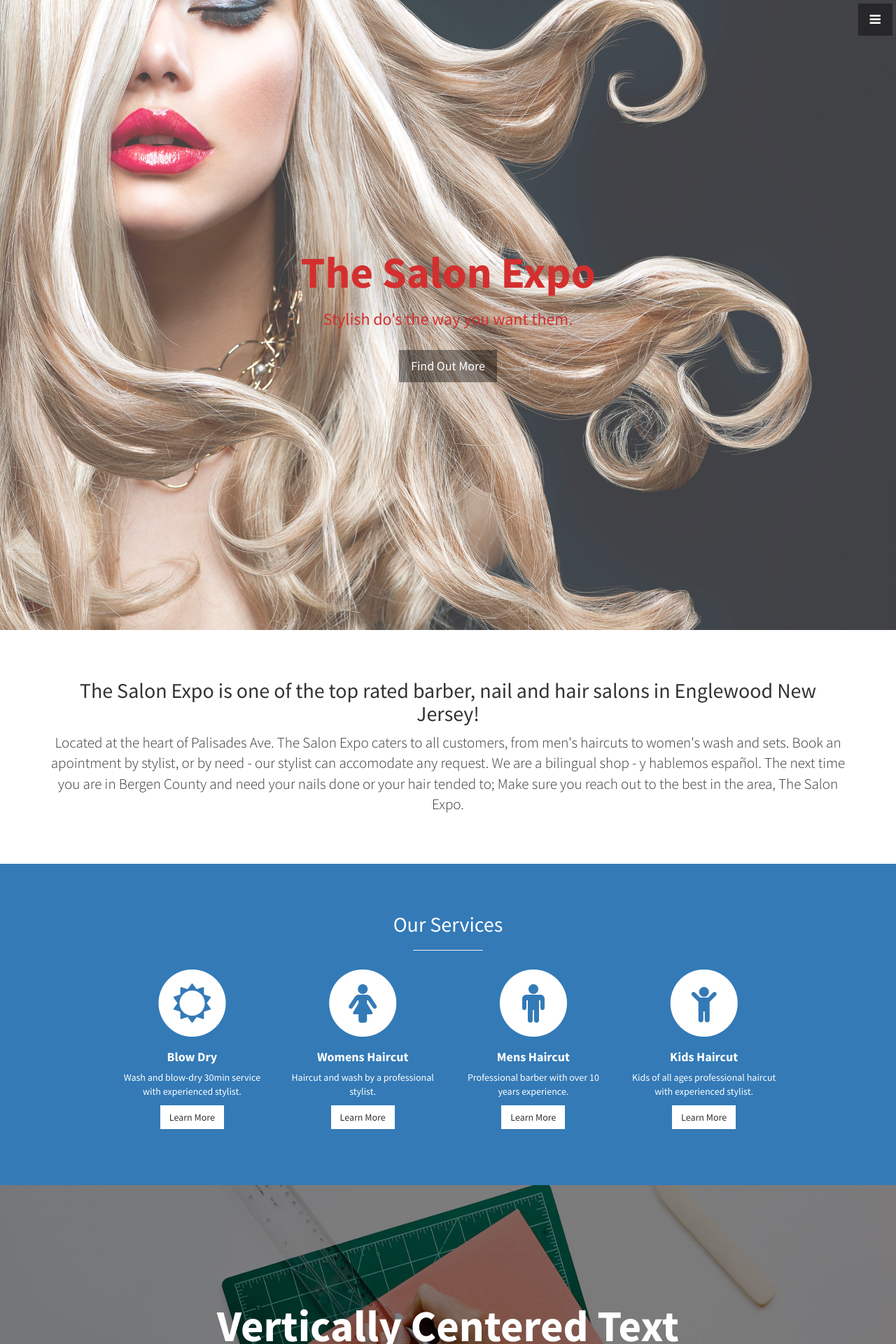
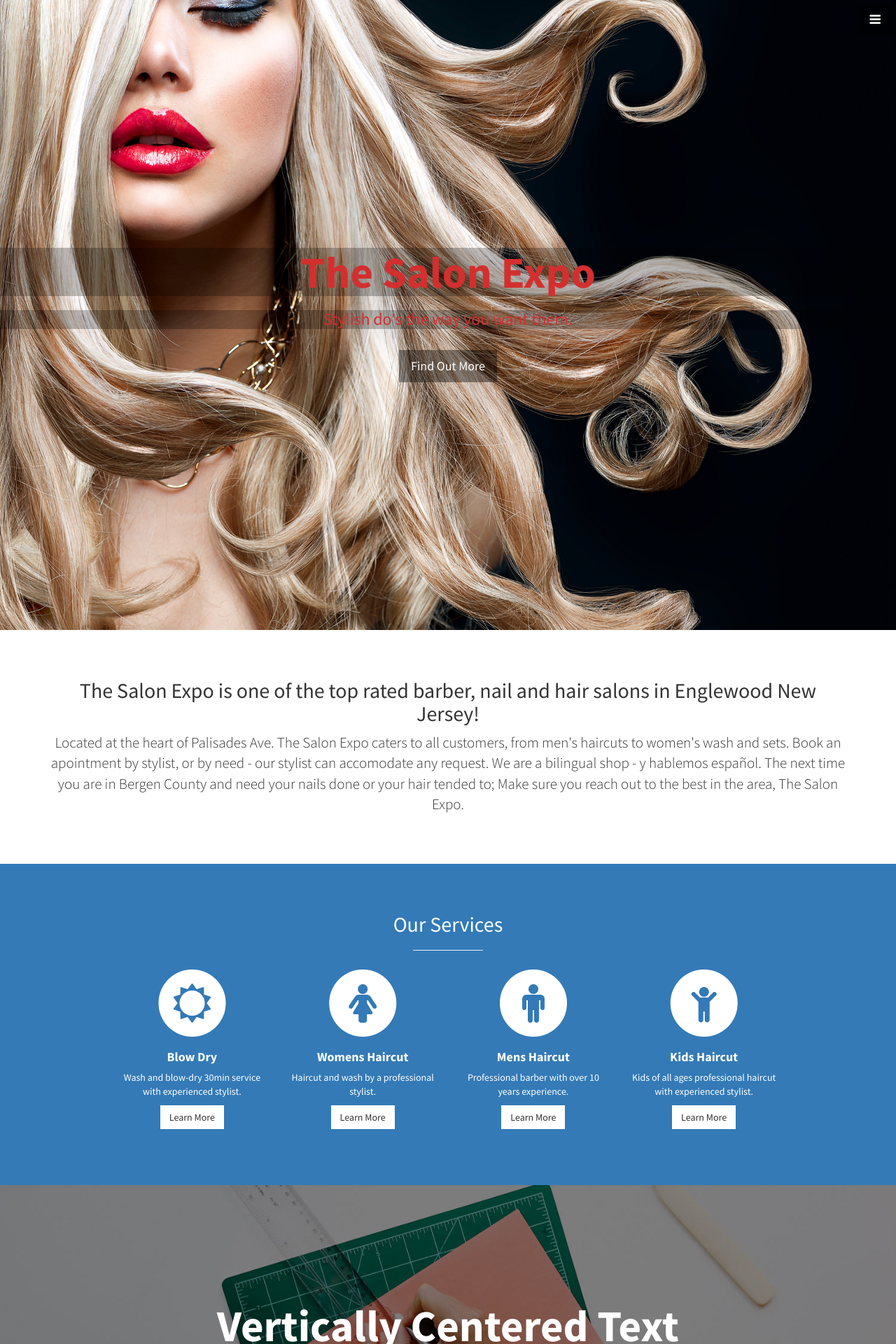
Before and after one commit to thesalonexpo/thesalonexpo.github.io, a Jekyll site: the page built from index.html, in a window 1280 px wide. Shown: the top 1920 px of the page at 70% size. Built offline with Jekyll 4.4.1, drawn with Linux system fonts in a browser that asks for light colours.

Commit message:
Style customs

```diff
--- a/css/stylish-portfolio.css
+++ b/css/stylish-portfolio.css
@@ -176,10 +176,11 @@
 
 .header h1, .header h3 {
     color: #D32F2F;
+    background: rgba(0,0,0,0.25);
 }
-.header .text-vertical-center {
-    background: rgba(255,255,255,0.25);
-}
+/*.header .text-vertical-center {
+    background: rgba(0,0,0,0.25);
+}*/
 
 /* About */
 
```
